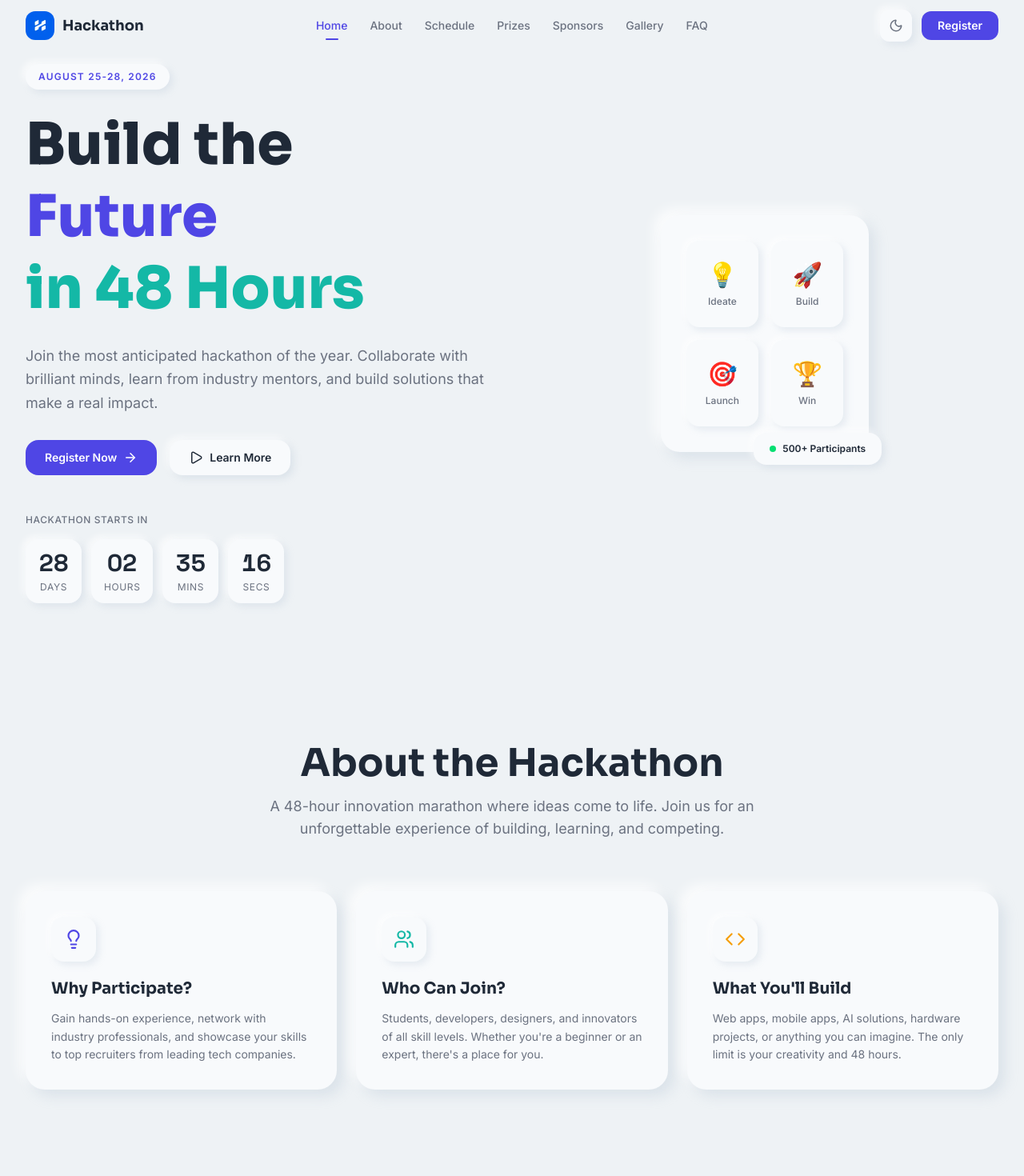
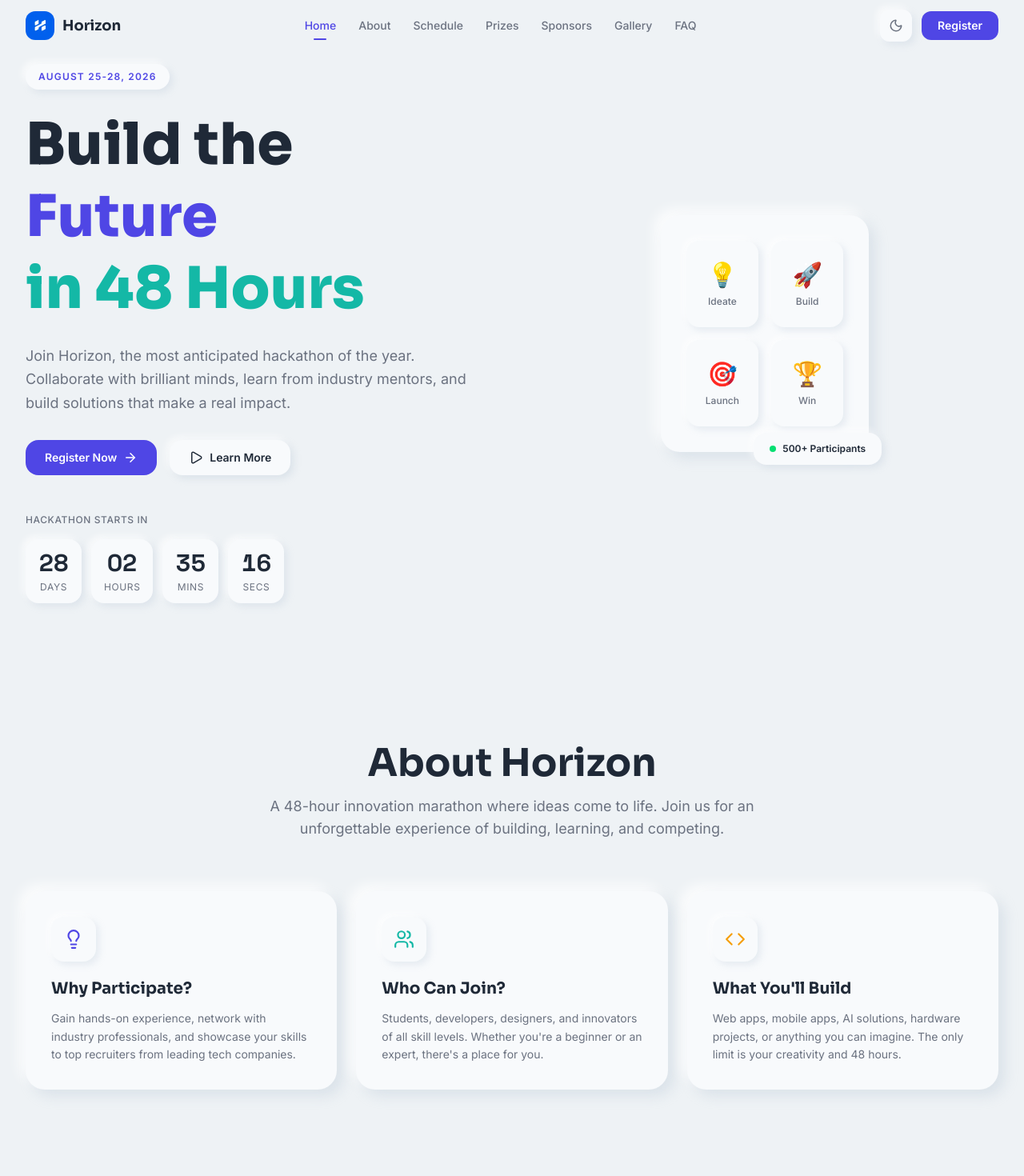
Before and after one commit to sarthaksaini041/Hackathon-Website, a React (Vite) app: page / in a window 1280 px wide. Shown: the top 1470 px of the page at 80% size. Built offline with nearby package versions, Linux system fonts and the light colour scheme.

Commit message:
Update brand name to Horizon

```diff
--- a/index.html
+++ b/index.html
@@ -9,7 +9,7 @@
     <link rel="preconnect" href="https://fonts.googleapis.com" />
     <link rel="preconnect" href="https://fonts.gstatic.com" crossorigin />
     <link href="https://fonts.googleapis.com/css2?family=Inter:wght@300;400;500;600;700;800&family=Sora:wght@400;500;600;700;800&family=Space+Grotesk:wght@400;500;600;700&display=swap" rel="stylesheet" />
-    <title>Hackathon 2026 | Innovate. Build. Win.</title>
+    <title>Horizon 2026 | Innovate. Build. Win.</title>
     <script>
       (function() {
         var theme = localStorage.getItem('theme');
--- a/src/components/layout/Footer.jsx
+++ b/src/components/layout/Footer.jsx
@@ -29,9 +29,9 @@ export default function Footer() {
         <div className="grid gap-10 sm:grid-cols-2 lg:grid-cols-4">
           <div>
             <div className="flex items-center gap-2.5 mb-4">
-              <img src="/logo-sm.webp" alt="Hackathon Logo" width="36" height="36" className="rounded-xl object-cover" />
+              <img src="/logo-sm.webp" alt="Horizon Logo" width="36" height="36" className="rounded-xl object-cover" />
               <span className="text-lg font-bold text-text dark:text-dark-text">
-                Hackathon
+                Horizon
               </span>
             </div>
             <p className="text-sm text-muted dark:text-dark-muted leading-relaxed">
@@ -64,7 +64,7 @@ export default function Footer() {
             <ul className="space-y-3">
               <li className="flex items-center gap-2 text-sm text-muted dark:text-dark-muted">
                 <Mail size={14} />
-                <span>hello@hackathon2026.dev</span>
+                <span>hello@horizon2026.dev</span>
               </li>
               <li className="flex items-center gap-2 text-sm text-muted dark:text-dark-muted">
                 <MapPin size={14} />
@@ -94,7 +94,7 @@ export default function Footer() {
 
         <div className="mt-12 pt-8 border-t border-border dark:border-dark-border text-center">
           <p className="text-sm text-muted dark:text-dark-muted">
-            &copy; {new Date().getFullYear()} Hackathon. All rights reserved. Made with{' '}
+            &copy; {new Date().getFullYear()} Horizon. All rights reserved. Made with{' '}
             <Heart size={14} className="inline text-red-500 fill-red-500" /> for the builder community.
           </p>
         </div>
--- a/src/components/layout/Navbar.jsx
+++ b/src/components/layout/Navbar.jsx
@@ -34,9 +34,9 @@ export default function Navbar({ dark, toggleTheme }) {
     >
       <div className="mx-auto flex h-16 max-w-7xl items-center justify-between px-4 sm:px-6 lg:px-8">
         <button onClick={() => handleNavClick('#home')} className="flex items-center gap-2.5 cursor-pointer">
-          <img src="/logo-sm.webp" alt="Hackathon Logo" width="36" height="36" className="rounded-xl object-cover" />
+          <img src="/logo-sm.webp" alt="Horizon Logo" width="36" height="36" className="rounded-xl object-cover" />
           <span className="text-lg font-bold font-heading text-text dark:text-dark-text">
-            Hackathon
+            Horizon
           </span>
         </button>
 
--- a/src/components/sections/About.jsx
+++ b/src/components/sections/About.jsx
@@ -27,7 +27,7 @@ export default function About() {
   return (
     <SectionWrapper id="about">
       <SectionHeader
-        title="About the Hackathon"
+        title="About Horizon"
         subtitle="A 48-hour innovation marathon where ideas come to life. Join us for an unforgettable experience of building, learning, and competing."
       />
       <div className="grid gap-6 md:grid-cols-3">
--- a/src/components/sections/Hero.jsx
+++ b/src/components/sections/Hero.jsx
@@ -44,7 +44,7 @@ export default function Hero() {
             </h1>
 
             <p className="mt-6 text-lg text-muted dark:text-dark-muted max-w-xl leading-relaxed">
-              Join the most anticipated hackathon of the year. Collaborate with brilliant minds,
+              Join Horizon, the most anticipated hackathon of the year. Collaborate with brilliant minds,
               learn from industry mentors, and build solutions that make a real impact.
             </p>
 
--- a/src/components/ui/LoadingScreen.jsx
+++ b/src/components/ui/LoadingScreen.jsx
@@ -26,7 +26,7 @@ export default function LoadingScreen() {
           >
             <img
               src="/logo.webp"
-              alt="Hackathon Logo"
+              alt="Horizon Logo"
               className="h-24 w-24 sm:h-28 sm:w-28 rounded-3xl object-cover"
             />
           </motion.div>
```
Also changed, not shown: 1 other file (tests, documents, lock files or other folders).
